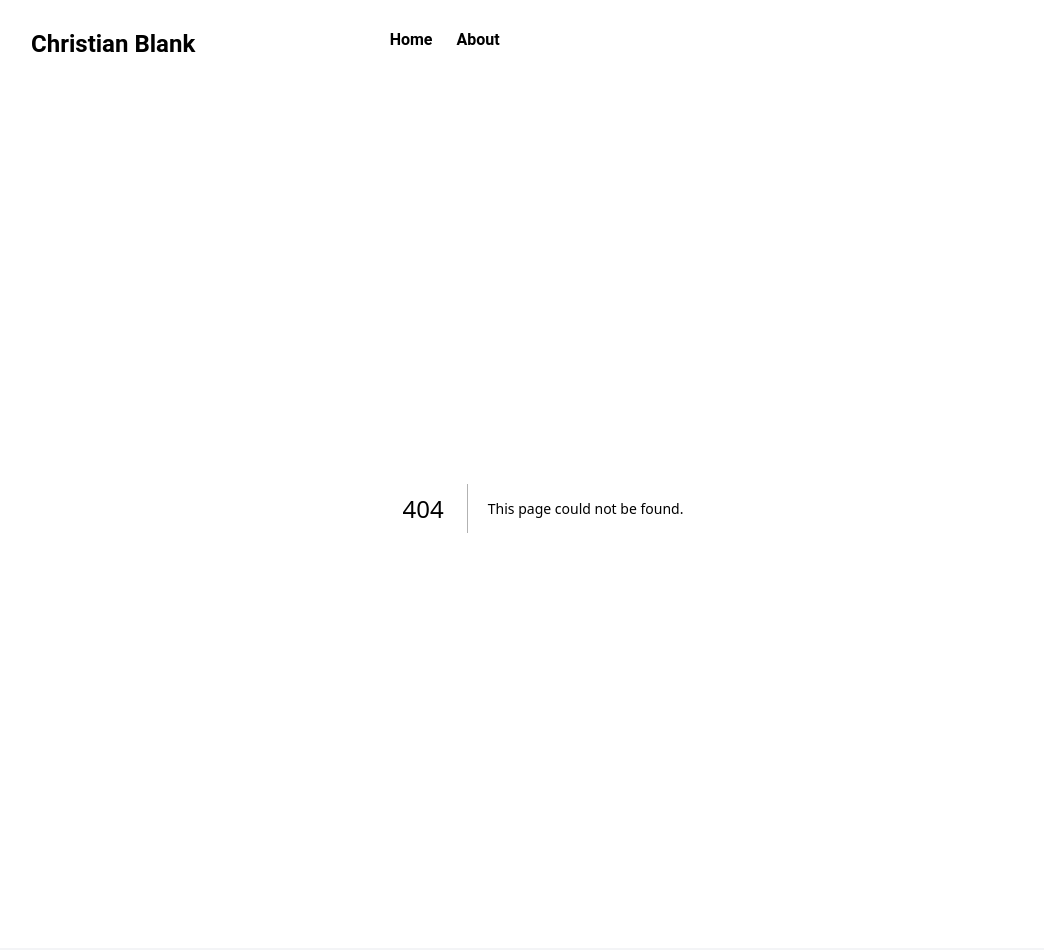
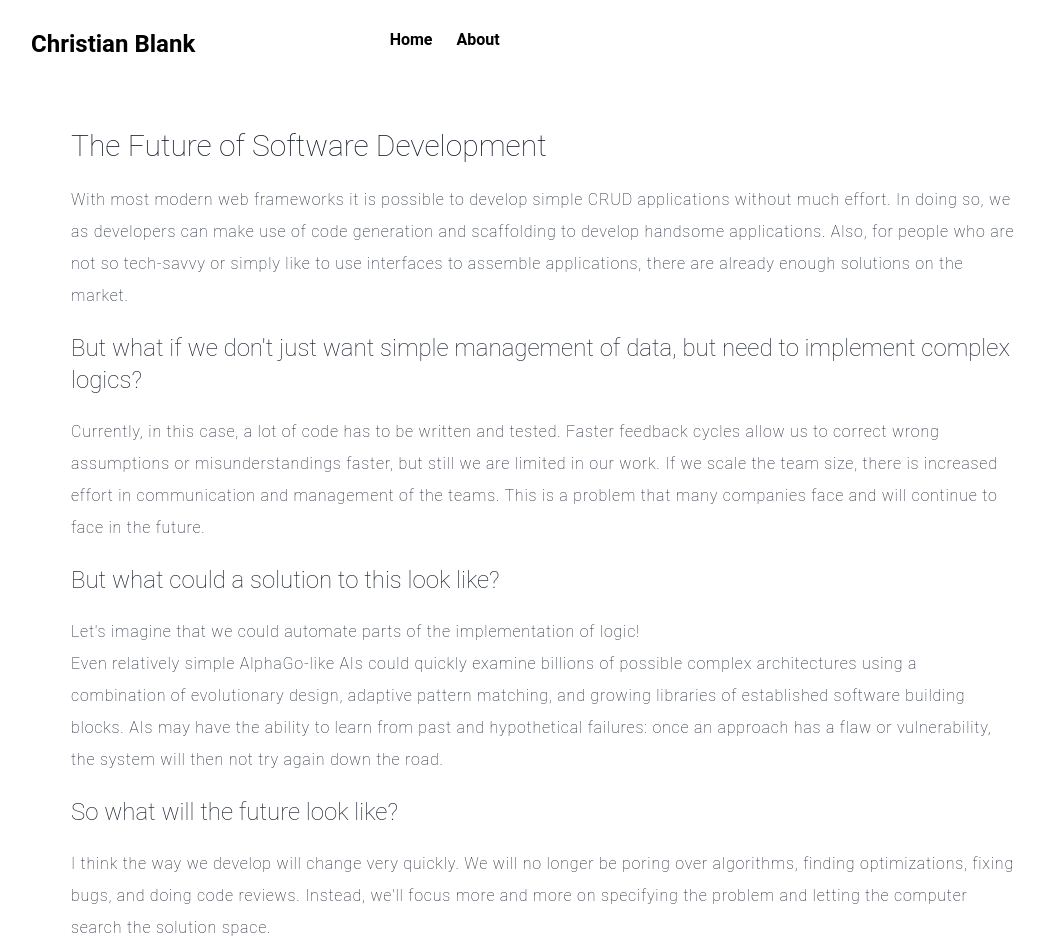
Before and after one commit to 1blankz7/1blankz7.github.io, a Next.js app: page /articles/future-of-software-development in a window 1280 px wide. Before the commit this address had no page. Shown: the top 950 px of the page, without its empty margins (97-1141 px from the left). Built offline with nearby package versions, Linux system fonts and the light colour scheme.

Commit message:
Add new article

```diff
--- /dev/null
+++ b/pages/articles/future-of-software-development.mdx
@@ -0,0 +1,41 @@
+<title>The Future of Software Development | Christian Blank</title>
+
+export const meta = {
+  title: "The Future of Software Development",
+  image: "https://picsum.photos/342/222",
+  created: "2021-12-16",
+  abstract: "The Future of Software Development - a personal impression",
+  category: "research",
+  featured: false,
+};
+
+# The Future of Software Development
+
+With most modern web frameworks it is possible to develop simple CRUD applications without much effort. In doing so, we
+as developers can make use of code generation and scaffolding to develop handsome applications. Also, for people who are
+not so tech-savvy or simply like to use interfaces to assemble applications, there are already enough solutions on the
+market.
+
+## But what if we don't just want simple management of data, but need to implement complex logics?
+
+Currently, in this case, a lot of code has to be written and tested. Faster feedback cycles allow us to correct wrong
+assumptions or misunderstandings faster, but still we are limited in our work. If we scale the team size, there is
+increased effort in communication and management of the teams. This is a problem that many companies face and will
+continue to face in the future.
+
+## But what could a solution to this look like?
+
+Let's imagine that we could automate parts of the implementation of logic!
+
+Even relatively simple AlphaGo-like AIs could quickly examine billions of possible complex architectures using a
+combination of evolutionary design, adaptive pattern matching, and growing libraries of established software building
+blocks. AIs may have the ability to learn from past and hypothetical failures: once an approach has a flaw or
+vulnerability, the system will then not try again down the road.
+
+## So what will the future look like?
+
+I think the way we develop will change very quickly. We will no longer be poring over algorithms, finding optimizations,
+fixing bugs, and doing code reviews. Instead, we'll focus more and more on specifying the problem and letting the
+computer search the solution space.
+
+*First published on LinkedIn (https://www.linkedin.com/pulse/die-zukunft-der-softwareentwicklung-cubicl-gmbh/).*
```
